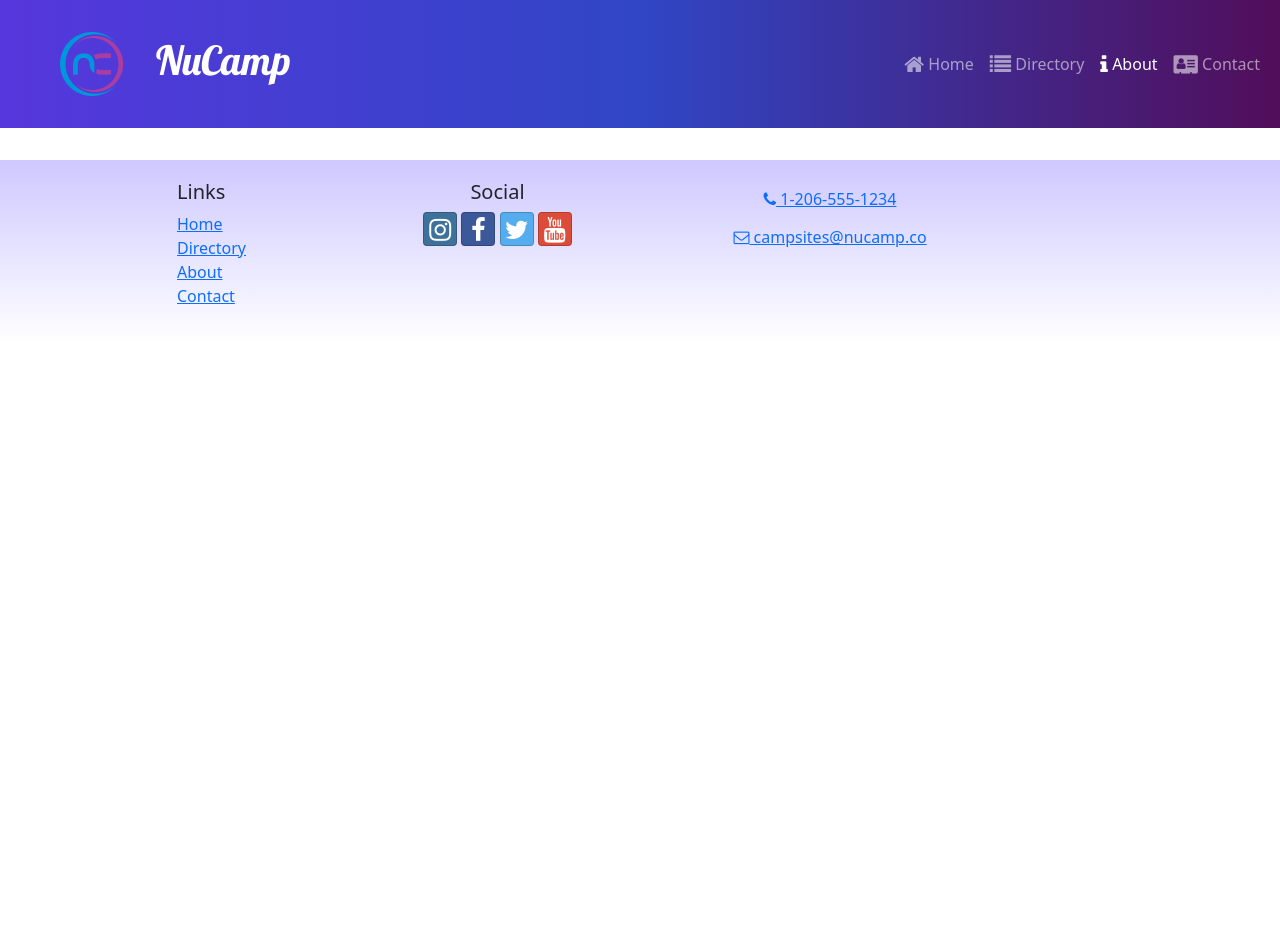
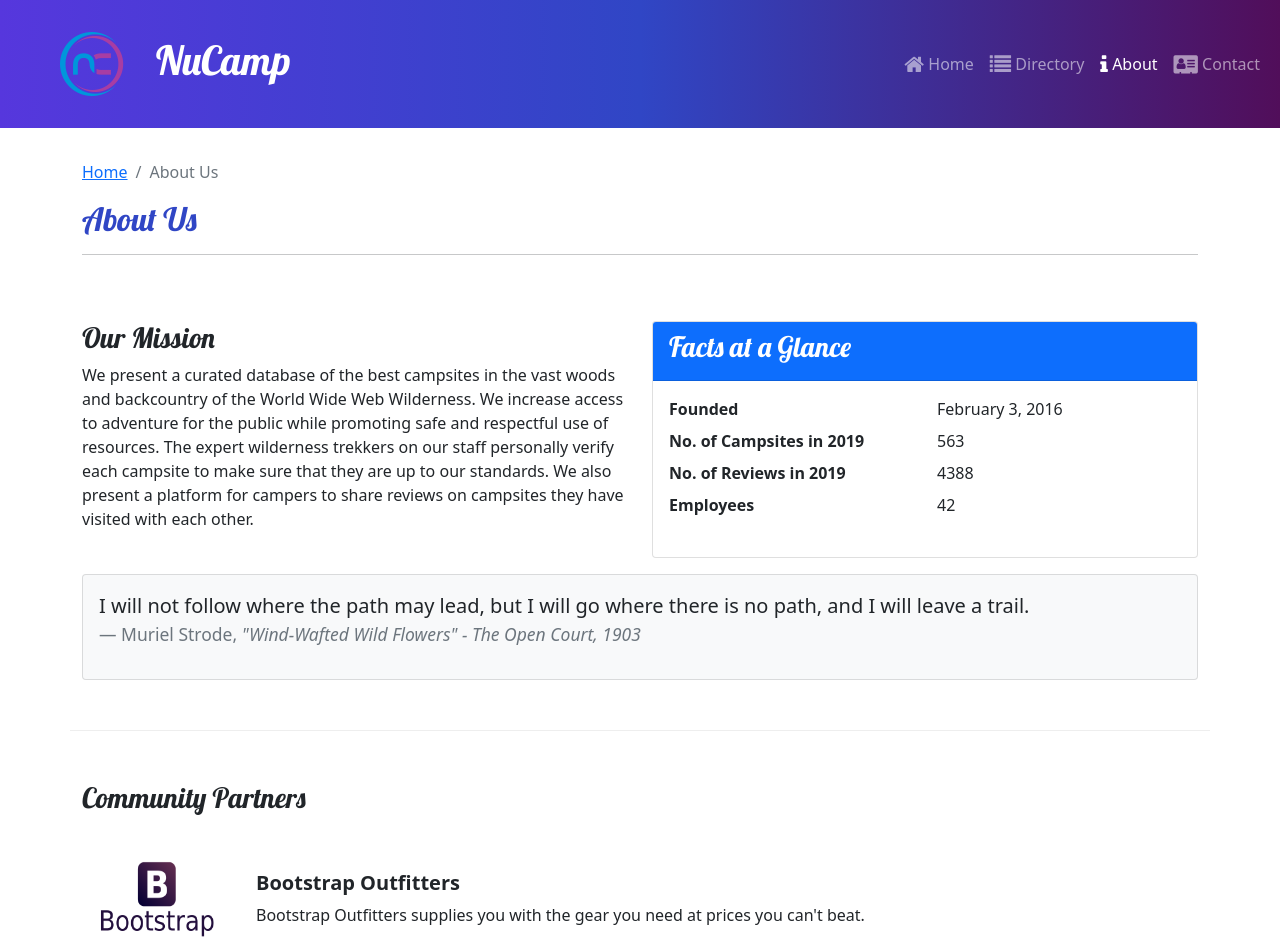
Before and after one commit to angelslayr/reactnucampsite, a React (Create React App) app: page /about in a window 1280 px wide. Shown: the top 952 px of the page. Before the commit the page ends 800 px from the top, so only its background shows below. Built offline with nearby package versions, Linux system fonts and the light colour scheme.

Commit message:
AnimatedDisplayCard

```diff
--- a/src/App.js
+++ b/src/App.js
@@ -6,7 +6,7 @@
 import CampsiteDetailPage from './pages/CampsiteDetailPage';
 import Header from './components/Header';
 import Footer from './components/Footer';
-
+import AboutPage from './pages/AboutPage';
 
 function App() {
   return (
@@ -16,10 +16,13 @@
         <Route path='/' element={<HomePage />} />
         <Route path='contact' element={<ContactPage />} />
         <Route path='directory' element={<CampsitesDirectoryPage />} />
+        <Route path='about' element={<AboutPage />} />
         <Route
           path='directory/:campsiteId'
           element={<CampsiteDetailPage />}
+
         />
+
       </Routes>
       <Footer />
     </div>
--- a/src/features/campsites/CampsitesList.js
+++ b/src/features/campsites/CampsitesList.js
@@ -1,5 +1,5 @@
 import { Col, Row } from 'reactstrap';
-import CampsiteCard from "./CampsiteCard";
+import CampsiteCard from './CampsiteCard';
 import { selectAllCampsites } from './campsitesSlice';
 
 const CampsitesList = () => {
--- /dev/null
+++ b/src/features/display/AnimatedDisplayCard.js
@@ -0,0 +1,32 @@
+import { useState, useEffect } from 'react';
+import { Card, CardImg, CardText, CardBody, CardTitle } from 'reactstrap';
+import { useSpring, animated } from 'react-spring';
+
+const AnimatedDisplayCard = ({ item }) => {
+    const { image, name, description } = item;
+    const [toggle, setToggle] = useState(false);
+
+    const animatedStyle = useSpring({
+        opacity: toggle ? 1 : 0,
+        transform: toggle ? 'scale(1,1)' : 'scale(1,0)',
+        config: { duration: 500 }
+    });
+
+    useEffect(() => {
+        setToggle(true);
+    }, []);
+
+    return (
+        <animated.div style ={animatedStyle}>
+            <Card>
+                <CardImg src={image} alt={name} />
+                <CardBody>
+                    <CardTitle>{name}</CardTitle>
+                    <CardText>{description}</CardText>
+                </CardBody>
+            </Card>
+        </animated.div>
+    );
+};
+
+export default AnimatedDisplayCard;
--- a/src/features/display/DisplayList.js
+++ b/src/features/display/DisplayList.js
@@ -1,18 +1,22 @@
 import { Col, Row } from 'reactstrap';
-import DisplayCard from './DisplayCard';
+// import DisplayCard from './DisplayCard';
+import AnimatedDisplayCard from './AnimatedDisplayCard';
 import { selectFeaturedCampsite } from '../campsites/campsitesSlice';
 import { selectFeaturedPromotion } from '../promotions/promotionsSlice';
+import { selectFeaturedPartner } from '../partners/partnersSlice';
 
 const DisplayList = () => {
-    const items = [selectFeaturedCampsite(), selectFeaturedPromotion()];
+    const items = [selectFeaturedCampsite(), selectFeaturedPromotion(), selectFeaturedPartner()];
 
     return (
         <Row>
             {items.map((item, idx) => {
                 return (
-                    <Col md className='m-1' key={idx}>
-                        <DisplayCard item={item} />
-                    </Col>
+                    item && (
+                        <Col md className='m-1' key={idx}>
+                            <AnimatedDisplayCard item={item} />
+                        </Col>
+                    )
                 );
             })}
         </Row>
--- /dev/null
+++ b/src/features/partners/Partner.js
@@ -0,0 +1,18 @@
+const Partner = ({ partner }) => {
+    if (partner) {
+        const {image, name, description} = partner;
+
+        return (
+            <>
+                <img src={image} alt={name} style={{ width: '150px' }} />
+                <div className='m-4'>
+                    <h5 className='fw-bold'>{name}</h5>
+                    {description}
+                </div>
+            </>
+        );
+    }
+    return null;
+};
+
+export default Partner;
--- /dev/null
+++ b/src/features/partners/PartnersList.js
@@ -0,0 +1,23 @@
+import { Col } from 'reactstrap';
+import Partner from './Partner';
+import { selectAllPartners } from '../../features/partners/partnersSlice';
+
+
+
+const PartnersList = () => {
+    const partners = selectAllPartners();
+    return (
+        <Col className='mt-4'>
+            {partners.map((partner) => {
+                return (
+                    <div className='d-flex mb-5' key={partner.id}>
+                        <Partner partner={partner} />
+                    </div>
+                );
+
+            })}
+        </Col>
+    );
+};
+
+export default PartnersList;
--- /dev/null
+++ b/src/features/partners/partnersSlice.js
@@ -0,0 +1,9 @@
+import { PARTNERS } from '../../app/shared/PARTNERS';
+
+export const selectAllPartners = () => {
+    return PARTNERS;
+};
+
+export const selectFeaturedPartner = () => {
+    return PARTNERS.find((partner) => partner.featured);
+};
--- /dev/null
+++ b/src/pages/AboutPage.js
@@ -0,0 +1,73 @@
+import { Col, Row, Container, Card, CardBody, CardHeader } from 'reactstrap';
+import SubHeader from '../components/SubHeader';
+import PartnersList from '../features/partners/PartnersList';
+
+const AboutPage = () => {
+    return (
+        <Container>
+            <SubHeader current='About Us' />
+            <Row className='row-content'>
+                <Col sm='6'>
+                    <h3>Our Mission</h3>
+                    <p>
+                        We present a curated database of the best campsites in the
+                        vast woods and backcountry of the World Wide Web Wilderness.
+                        We increase access to adventure for the public while
+                        promoting safe and respectful use of resources. The expert
+                        wilderness trekkers on our staff personally verify each
+                        campsite to make sure that they are up to our standards. We
+                        also present a platform for campers to share reviews on
+                        campsites they have visited with each other.
+                    </p>
+                </Col>
+                <Col sm='6'>
+                    <Card>
+                        <CardHeader className='bg-primary text-white'>
+                            <h3>Facts at a Glance</h3>
+                        </CardHeader>
+                        <CardBody>
+                            <dl className='row'>
+                                <dt className='col-6'>Founded</dt>
+                                <dd className='col-6'>February 3, 2016</dd>
+                                <dt className='col-6'>No. of Campsites in 2019</dt>
+                                <dd className='col-6'>563</dd>
+                                <dt className='col-6'>No. of Reviews in 2019</dt>
+                                <dd className='col-6'>4388</dd>
+                                <dt className='col-6'>Employees</dt>
+                                <dd className='col-6'>42</dd>
+                            </dl>
+                        </CardBody>
+                    </Card>
+                </Col>
+                <Col>
+                    <Card className='bg-light mt-3'>
+                        <CardBody>
+                            <blockquote className='blockquote'>
+                                <p>
+                                    I will not follow where the path may lead, but I
+                                    will go where there is no path, and I will leave
+                                    a trail.
+                                </p>
+                                <footer className='blockquote-footer'>
+                                    Muriel Strode,{' '}
+                                    <cite title='Source Title'>
+                                        "Wind-Wafted Wild Flowers" - The Open Court,
+                                        1903
+                                    </cite>
+                                </footer>
+                            </blockquote>
+                        </CardBody>
+                    </Card>
+                </Col>
+            </Row>
+            <Row className='row-content'>
+                <Col xs='12'>
+                    <h3>Community Partners</h3>
+                </Col>
+                <PartnersList />
+            </Row>
+        </Container>
+    )
+};
+
+export default AboutPage;
```
